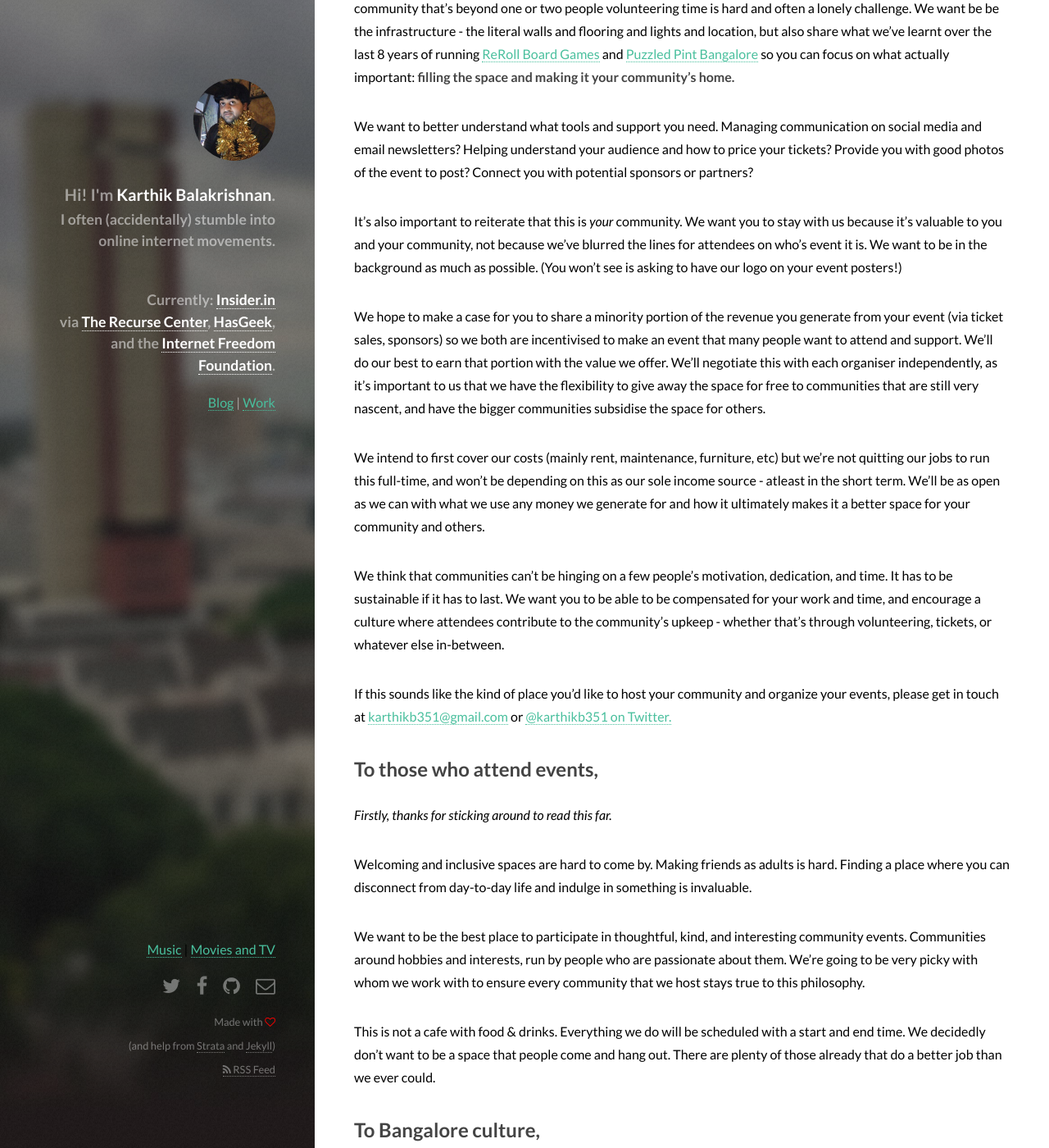
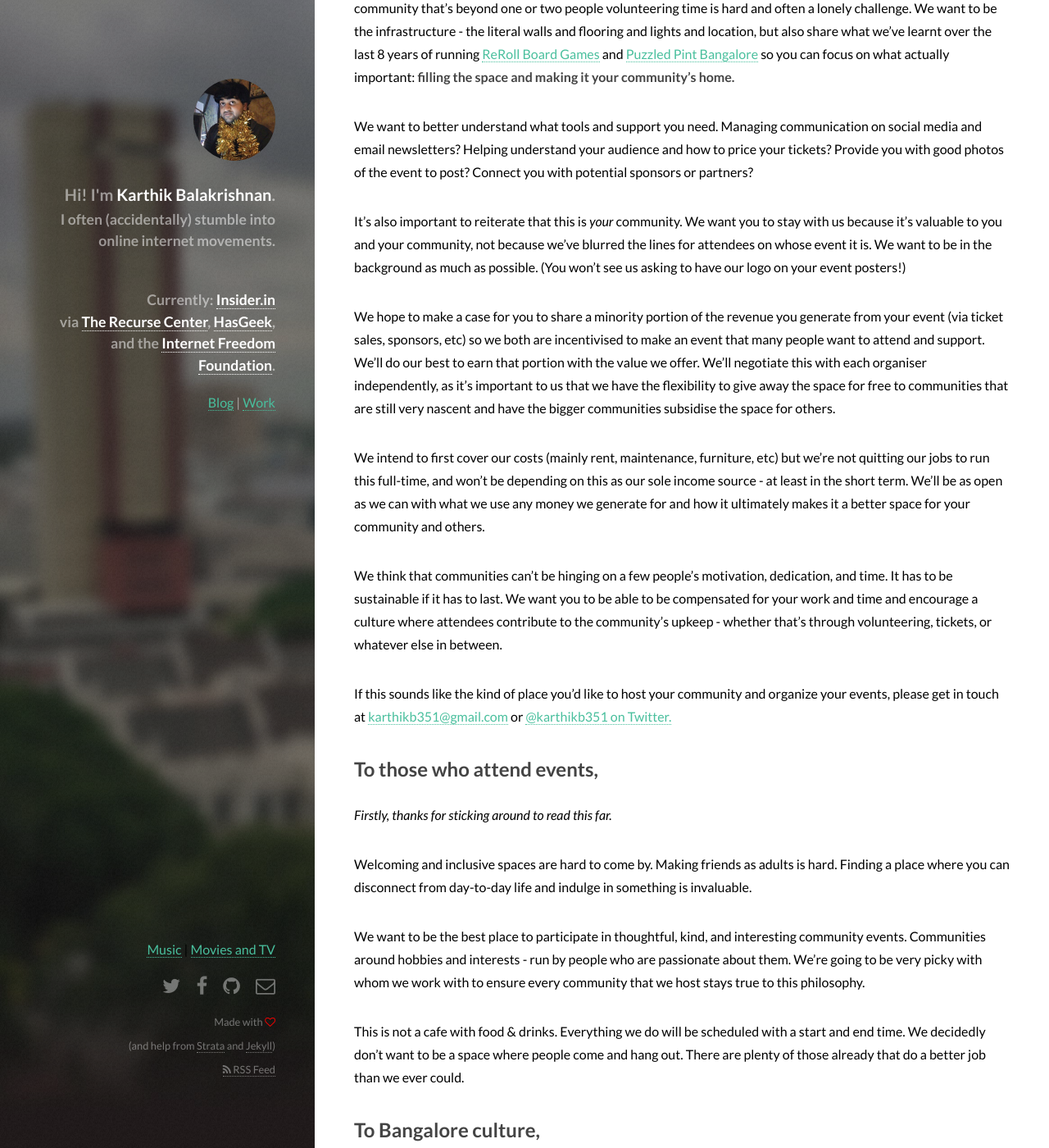
Before and after one commit to karthikb351/karthikb351, a Jekyll site: the page built from _posts/2023-11-09-the-hex-project.md, in a window 1280 px wide and 1400 px high, scrolled down 436 px. Shown: the whole window at 82% size. Built offline with Jekyll 4.4.1, drawn with Linux system fonts in a browser that asks for light colours; comment, search, counter and statistics services are not loaded; some of the changed text lies outside the part shown.

Commit message:
minor grammer fixes

```diff
--- a/_posts/2023-11-09-the-hex-project.md
+++ b/_posts/2023-11-09-the-hex-project.md
@@ -11,17 +11,17 @@ description: "We don't have a location yet (or even a name), but we'd like to sh
 We are starting a community space. We don't have a location yet (or even a name), but we'd like to share what we're going to be doing.
 
 ## To fellow community organisers,
-There is so much that goes into making a vibrant community happen that every community organiser has to deal with on their own - from logistics to communication, keeping motivation to time-management. Making a sustainable community that's beyond one or two people volunteering time is hard and often a lonely challenge. We want be be the infrastructure - the literal walls and flooring and lights and location, but also share what we've learnt over the last 8 years of running [ReRoll Board Games](https://reroll.in) and [Puzzled Pint Bangalore](https://twitter.com/puzzledpintblr) so you can focus on what actually important: **filling the space and making it your community's home.**
+There is so much that goes into making a vibrant community happen that every community organiser has to deal with on their own - from logistics to communication, keeping motivation to time management. Making a sustainable community that's beyond one or two people volunteering time is hard and often a lonely challenge. We want to be the infrastructure - the literal walls and flooring and lights and location, but also share what we've learnt over the last 8 years of running [ReRoll Board Games](https://reroll.in) and [Puzzled Pint Bangalore](https://twitter.com/puzzledpintblr) so you can focus on what actually important: **filling the space and making it your community's home.**
 
 We want to better understand what tools and support you need. Managing communication on social media and email newsletters? Helping understand your audience and how to price your tickets? Provide you with good photos of the event to post? Connect you with potential sponsors or partners?
 
-It's also important to reiterate that this is _your_ community. We want you to stay with us because it's valuable to you and your community, not because we've blurred the lines for attendees on who's event it is. We want to be in the background as much as possible. (You won't see is asking to have our logo on your event posters!)
+It's also important to reiterate that this is _your_ community. We want you to stay with us because it's valuable to you and your community, not because we've blurred the lines for attendees on whose event it is. We want to be in the background as much as possible. (You won't see us asking to have our logo on your event posters!)
 
-We hope to make a case for you to share a minority portion of the revenue you generate from your event (via ticket sales, sponsors) so we both are incentivised to make an event that many people want to attend and support. We'll do our best to earn that portion with the value we offer. We'll negotiate this with each organiser independently, as it's important to us that we have the flexibility to give away the space for free to communities that are still very nascent, and have the bigger communities subsidise the space for others.
+We hope to make a case for you to share a minority portion of the revenue you generate from your event (via ticket sales, sponsors, etc) so we both are incentivised to make an event that many people want to attend and support. We'll do our best to earn that portion with the value we offer. We'll negotiate this with each organiser independently, as it's important to us that we have the flexibility to give away the space for free to communities that are still very nascent and have the bigger communities subsidise the space for others.
 
-We intend to first cover our costs (mainly rent, maintenance, furniture, etc) but we're not quitting our jobs to run this full-time, and won't be depending on this as our sole income source - atleast in the short term. We'll be as open as we can with what we use any money we generate for and how it ultimately makes it a better space for your community and others.
+We intend to first cover our costs (mainly rent, maintenance, furniture, etc) but we're not quitting our jobs to run this full-time, and won't be depending on this as our sole income source - at least in the short term. We'll be as open as we can with what we use any money we generate for and how it ultimately makes it a better space for your community and others.
 
-We think that communities can't be hinging on a few people's motivation, dedication, and time. It has to be sustainable if it has to last. We want you to be able to be compensated for your work and time, and encourage a culture where attendees contribute to the community's upkeep - whether that's through volunteering, tickets, or whatever else in-between.
+We think that communities can't be hinging on a few people's motivation, dedication, and time. It has to be sustainable if it has to last. We want you to be able to be compensated for your work and time and encourage a culture where attendees contribute to the community's upkeep - whether that's through volunteering, tickets, or whatever else in between.
 
 If this sounds like the kind of place you'd like to host your community and organize your events, please get in touch at <a href="mailto:karthikb351@gmail.com">karthikb351@gmail.com</a> or <a href="https://twitter.com/karthikb351">@karthikb351 on Twitter.</a>
 
@@ -31,14 +31,14 @@ If this sounds like the kind of place you'd like to host your community and orga
 
 Welcoming and inclusive spaces are hard to come by. Making friends as adults is hard. Finding a place where you can disconnect from day-to-day life and indulge in something is invaluable.
 
-We want to be the best place to participate in thoughtful, kind, and interesting community events. Communities around hobbies and interests, run by people who are passionate about them. We're going to be very picky with whom we work with to ensure every community that we host stays true to this philosophy.
+We want to be the best place to participate in thoughtful, kind, and interesting community events. Communities around hobbies and interests - run by people who are passionate about them. We're going to be very picky with whom we work with to ensure every community that we host stays true to this philosophy.
 
-This is not a cafe with food & drinks. Everything we do will be scheduled with a start and end time. We decidedly don't want to be a space that people come and hang out. There are plenty of those already that do a better job than we ever could.
+This is not a cafe with food & drinks. Everything we do will be scheduled with a start and end time. We decidedly don't want to be a space where people come and hang out. There are plenty of those already that do a better job than we ever could.
 
 ## To Bangalore culture,
 <small><i>Well, at least Indiranagar culture to begin with.</i></small>
 
-We want to have something interesting happening every week-night. In our experience, getting people to do something regularly after work is the key to making it a part of their's lives and schedules.
+We want to have something interesting happening every weeknight. In our experience, getting people to do something regularly after work is the key to making it a part of their lives and schedules.
 
 We're tired of the default social hangout being a bar or pub. It's noisy, it's expensive, it's repetitive. We want to push more people to try new things, help them meet new people, and have a richer, fuller life as a result.
 
```
